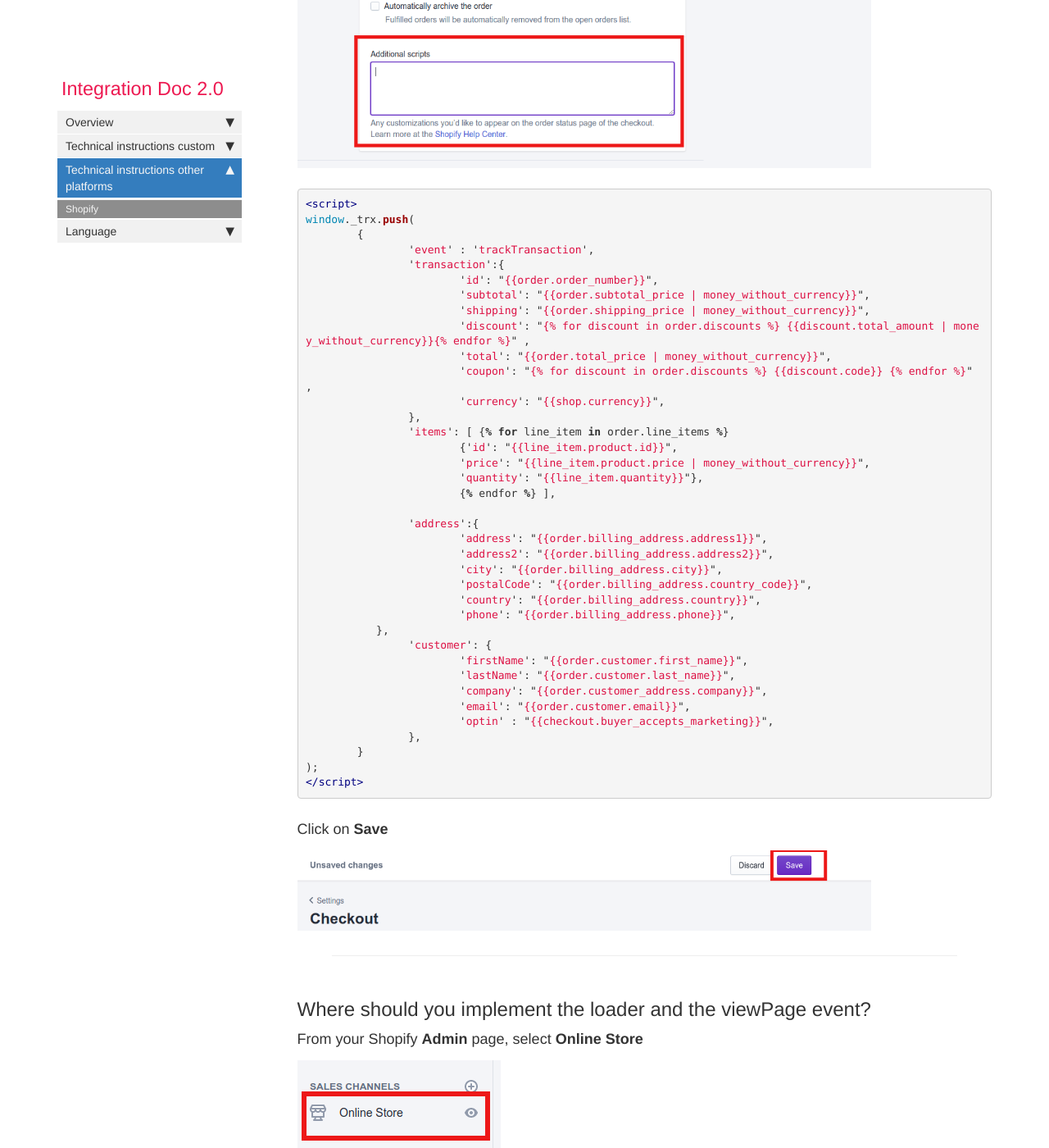
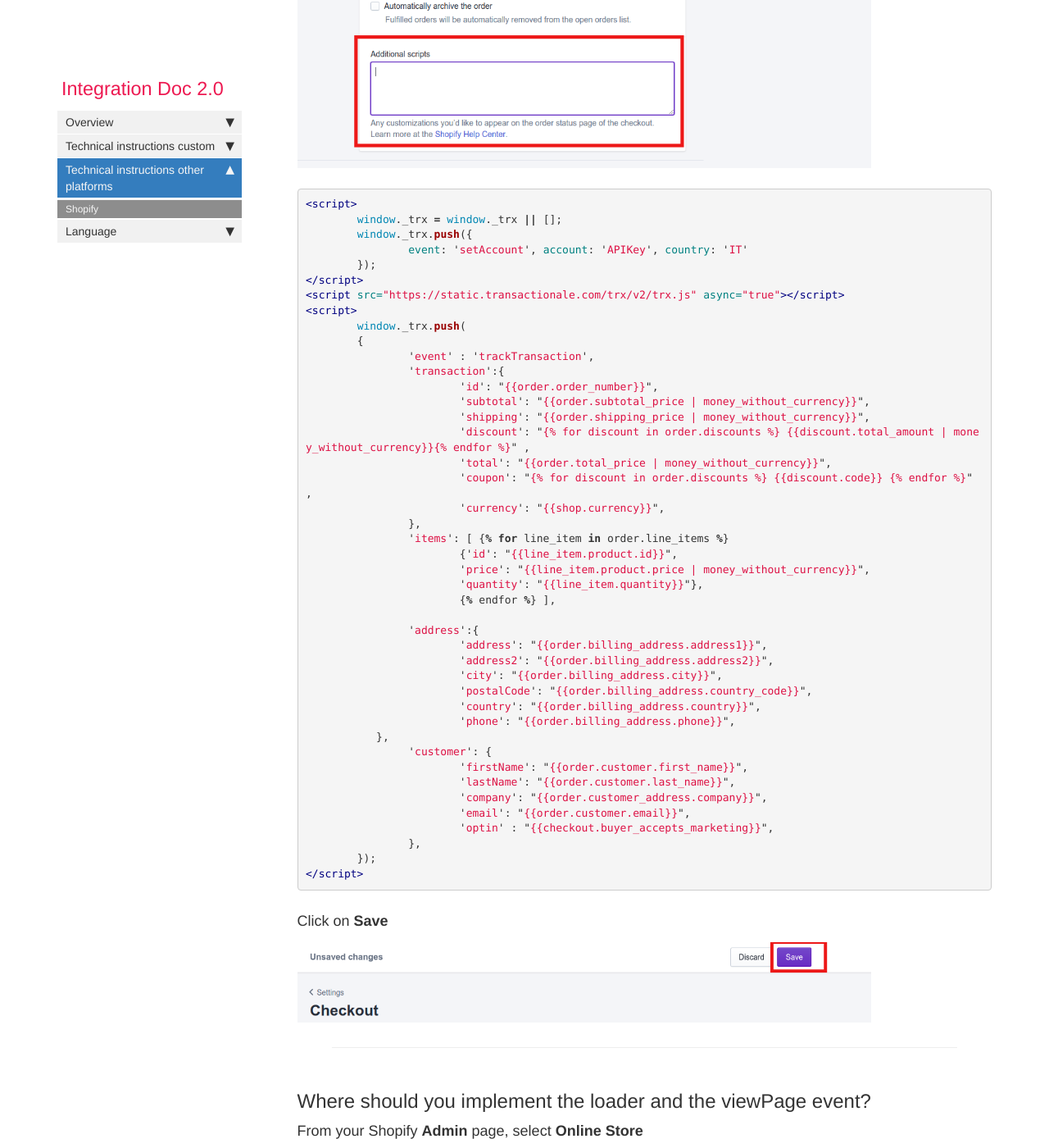
Before and after one commit to flyertech/trx_docs_en, a Jekyll site: the page built from pages/mydoc/shopify.md, in a window 1280 px wide and 1400 px high, scrolled down 2200 px. Shown: the whole window at 82% size. Built offline with Jekyll 4.4.1, drawn with Linux system fonts in a browser that asks for light colours; nearby versions of some CDN libraries; comment, search, counter and statistics services are not loaded.

Commit message:
Fix snippet trackTransaction for shopify.

```diff
--- a/pages/mydoc/snippets/shopify.md
+++ b/pages/mydoc/snippets/shopify.md
@@ -1,6 +1,13 @@
 {% raw %}
 <script>
-window._trx.push(
+	window._trx = window._trx || [];
+	window._trx.push({
+		event: 'setAccount', account: 'APIKey', country: 'IT'
+	});
+</script>
+<script src="https://static.transactionale.com/trx/v2/trx.js" async="true"></script>
+<script>
+	window._trx.push(
 	{
 		'event' : 'trackTransaction',
 	  	'transaction':{
@@ -33,7 +40,6 @@ window._trx.push(
 			'email': "{{order.customer.email}}",
 			'optin' : "{{checkout.buyer_accepts_marketing}}",
 		},
-	}
-);
+	});
 </script>
 {% endraw %}
```
